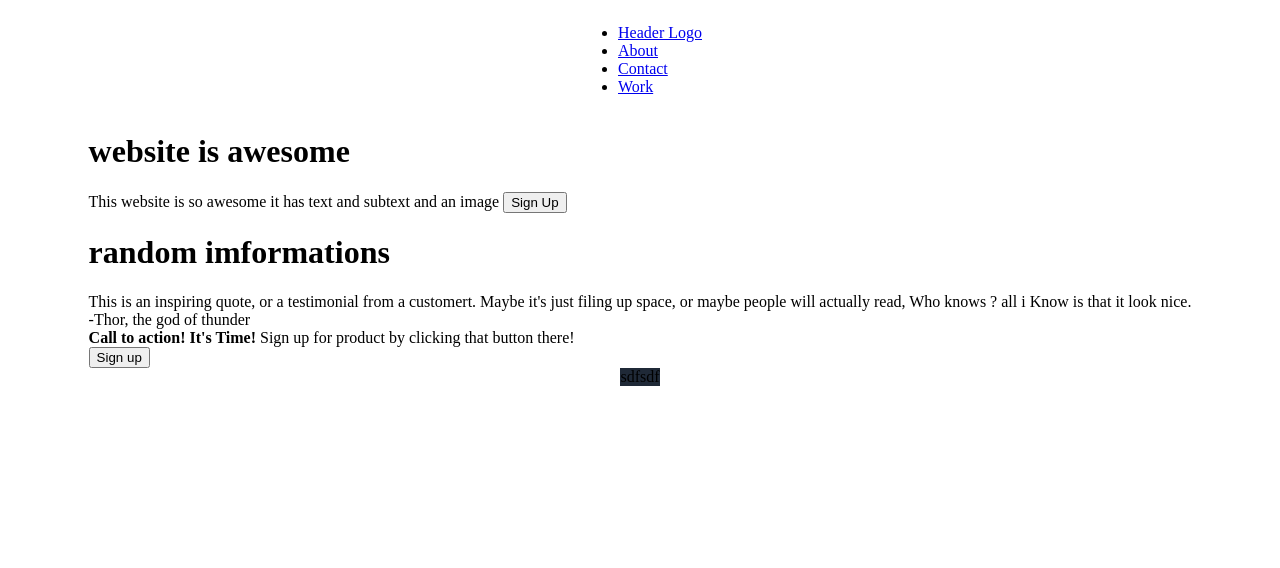
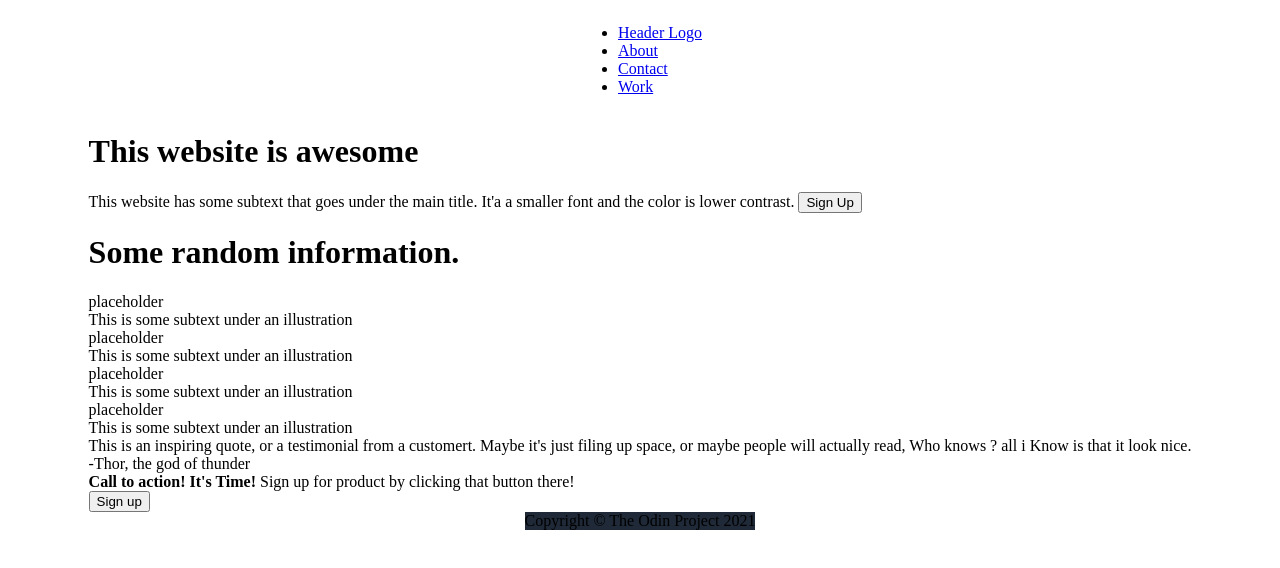
Before and after one commit to athklmrc/Project-Landing-Page, a plain HTML site: page index.html in a window 1280 px wide. Drawn offline with Linux system fonts and the light colour scheme.

Commit message:
advance project

```diff
--- a/index.html
+++ b/index.html
@@ -19,15 +19,30 @@
 
     <div class="content">
         <div class="sec1">
-            <h1> website is awesome </h1>
-            This website is so awesome it has text and subtext and an image
+            <h1> This website is awesome </h1>
+            This website has some subtext that goes under the main title. It'a a smaller font and the color is lower contrast.
             <button> Sign Up </button>
             <img href="./">
         </div>
         <div class="sec2">
-            <h1> random imformations </h1>
-            <div class="box"> </div>
-            <div class="box"> </div>
+            <h1> Some random information. </h1>
+            <div class="item">
+                <div class="box">placeholder</div>
+                <div class="text"> This is some subtext under an illustration </div>
+            </div>
+            <div class="item">
+                <div class="box">placeholder</div>
+                <div class="text"> This is some subtext under an illustration </div>
+            </div>
+            <div class="item">
+                <div class="box">placeholder</div>
+                <div class="text"> This is some subtext under an illustration </div>
+            </div>
+            <div class="item">
+                <div class="box">placeholder</div>
+                <div class="text"> This is some subtext under an illustration </div>
+            </div>
+
         </div>
         <div class="sec3">
             <div class="quote">This is an inspiring quote, or a testimonial from a customert. Maybe it's just filing up space, or maybe people will actually read, Who knows ? all i Know is that it look nice.</div>
@@ -46,7 +61,7 @@
     </div>
 
     <div class="footer">
-        sdfsdf
+        Copyright © The Odin Project 2021
     </div>
 
 </body>
```
